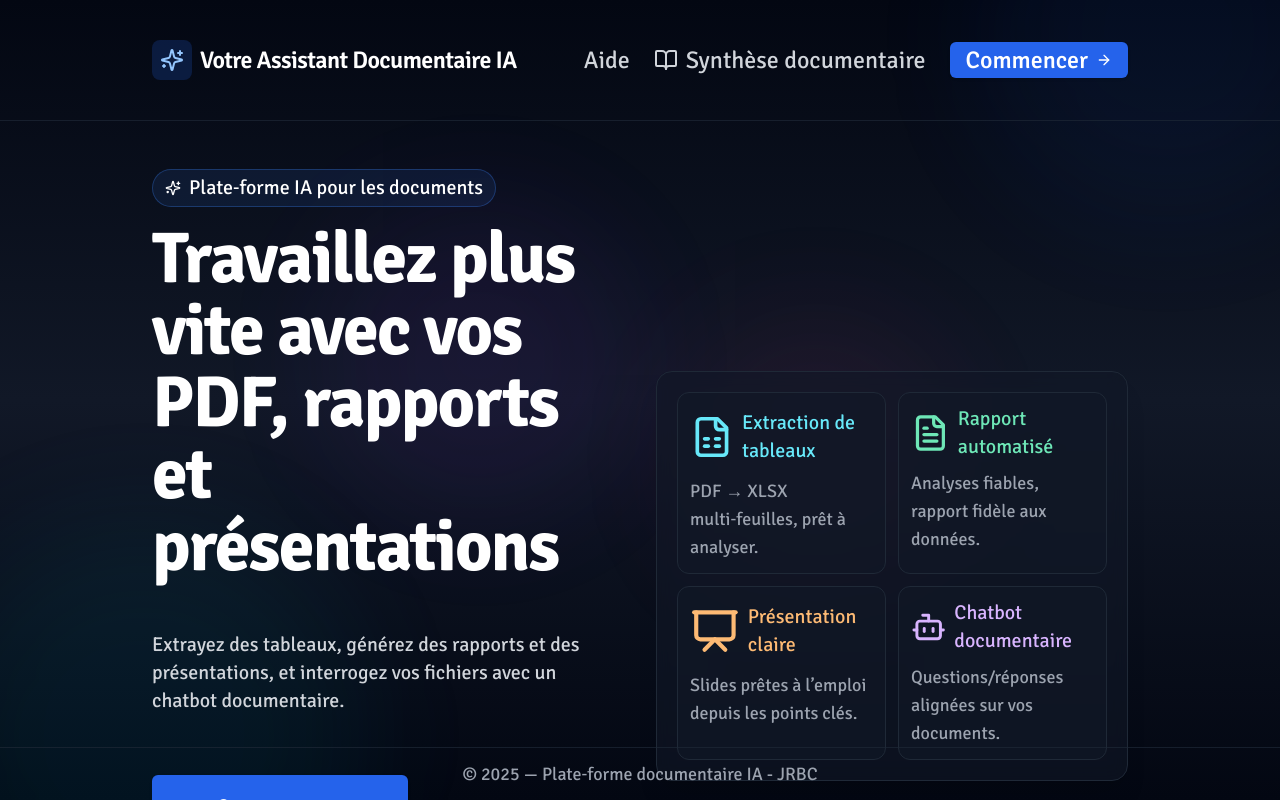
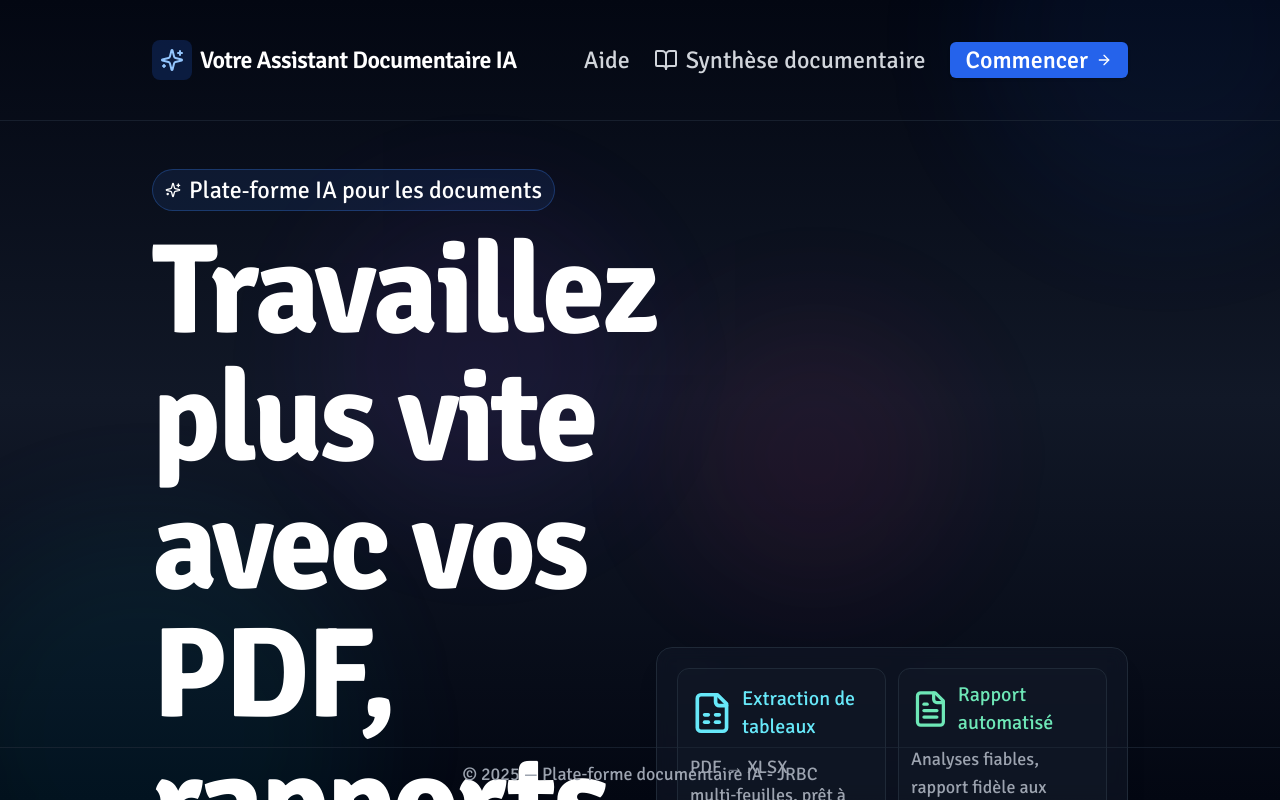
Before and after one commit to Franck-F/projet, a React (Vite) app: page / in a window 1280 px wide. Built offline with nearby package versions, Linux system fonts and the light colour scheme.

Commit message:
configuration du responsive design, et les icônes sont ajustées pour s'adapter à différentes tailles d'écran. Les textes sont également adaptés pour une meilleure lisibilité sur les écrans plus petits.</p>          </section>        </main>      </div>    );  }
 export default Landing;

```diff
--- a/src/screens/Landing/Landing.tsx
+++ b/src/screens/Landing/Landing.tsx
@@ -18,16 +18,16 @@ export const Landing = (): JSX.Element => {
             <span className="inline-flex h-9 w-9 lg:h-10 lg:w-10 items-center justify-center rounded-lg bg-blue-600/20 text-blue-300">
               <Sparkles className="h-5 w-5 lg:h-6 lg:w-6" />
             </span>
-            <span className="text-lg lg:text-2xl font-semibold tracking-tight">Votre Assistant Documentaire IA</span>
+            <span className="text-lg lg:text-xl xl:text-2xl font-semibold tracking-tight">Votre Assistant Documentaire IA</span>
           </div>
           <nav className="hidden md:flex items-center gap-6 text-gray-300">
-            <Link to="/help" className="hover:text-white transition-colors lg:text-2xl">Aide</Link>
-            <a href="https://notebooklm.google.com/notebook/b935055c-463b-4fc4-b680-056da3cd341f" target="_blank" rel="noopener noreferrer" className="inline-flex items-center gap-2 hover:text-white transition-colors lg:text-2xl">
+            <Link to="/help" className="hover:text-white transition-colors lg:text-xl xl:text-2xl">Aide</Link>
+            <a href="https://notebooklm.google.com/notebook/b935055c-463b-4fc4-b680-056da3cd341f" target="_blank" rel="noopener noreferrer" className="inline-flex items-center gap-2 hover:text-white transition-colors lg:text-xl xl:text-2xl">
               <BookOpen className="h-4 w-4 lg:h-6 lg:w-6" />
               Synthèse documentaire
             </a>
             <Button asChild className="bg-blue-600 hover:bg-blue-500 text-white">
-              <Link to="/app" className="inline-flex items-center gap-2 lg:text-2xl">
+              <Link to="/app" className="inline-flex items-center gap-2 lg:text-xl xl:text-2xl">
                 Commencer
                 <ArrowRight className="h-4 w-4 lg:h-4 lg:w-4" />
               </Link>
@@ -41,33 +41,33 @@ export const Landing = (): JSX.Element => {
         <section className="w-4/5 h-full px-4 sm:px-6 py-10 sm:py-12 flex items-center mx-auto xl:h-full xl:w-4/5">
           <div className="w-full h-full mx-auto grid grid-cols-1 lg:grid-cols-12 gap-8 items-center xl:w-full xl:h-full">
             <div className="lg:col-span-6">
-              <div className="inline-flex items-center gap-2 rounded-full border border-blue-500/30 bg-blue-500/10 px-3 py-1 text-base sm:text-lg lg:text-xl">
+              <div className="inline-flex items-center gap-2 rounded-full border border-blue-500/30 bg-blue-500/10 px-3 py-1 text-base sm:text-lg lg:text-xl xl:text-2xl">
                 <Sparkles className="h-4 w-4" />
                 Plate‑forme IA pour les documents
               </div>
-              <h1 className="mt-4 text-4xl sm:text-xl md:text-2xl lg:text-3xl xl:text-7xl font-bold tracking-tight">
+              <h1 className="mt-4 text-4xl sm:text-xl md:text-2xl lg:text-6xl xl:text-9xl font-bold tracking-tight">
                 Travaillez plus vite avec vos PDF, rapports et présentations
               </h1>
-              <p className="mt-3 text-base sm:text-lg md:text-xl lg:text-xl lg:py-9 text-gray-300 leading-7 max-w-2xl">
+              <p className="mt-3 text-base sm:text-lg md:text-xl lg:text-xl xl:text-2xl lg:py-9 text-gray-300 leading-7 max-w-2xl">
                 Extrayez des tableaux, générez des rapports et des présentations, et interrogez vos fichiers avec un chatbot documentaire.
               </p>
               <div className="mt-6 flex flex-wrap gap-3">
-                <Button asChild className="lg:h-16 lg:w-64  px-6 bg-blue-600 hover:bg-blue-500 text-white text-base lg:text-lg xl:text-xl">
+                <Button asChild className="lg:h-16 lg:w-64  px-6 bg-blue-600 hover:bg-blue-500 text-white text-base lg:text-lg xl:text-2xl">
                   <Link to="/app" className="inline-flex items-center gap-2">Commencer <ArrowRight className="h-8 w-8" /></Link>
                 </Button>
-                <Button asChild variant="outline" className="lg:h-16 lg:w-56 px-6 border-gray-700 bg-gray-900 hover:bg-gray-800 text-gray-200 text-base lg:text-lg xl:text-xl">
+                <Button asChild variant="outline" className="lg:h-16 lg:w-56 px-6 border-gray-700 bg-gray-900 hover:bg-gray-800 text-gray-200 text-base lg:text-lg xl:text-2xl">
                   <Link to="/help">Documentation</Link>
                 </Button>
               </div>
               {/* Compact value props row */}
               <div className="mt-5 flex flex-wrap items-center gap-3 text-sm text-gray-300">
-                <span className="inline-flex items-center gap-2 rounded-[5vh] border border-gray-700 bg-gray-800/60 px-5 py-2 sm:text-base lg:h-12 lg:w-32 lg:text-base">
+                <span className="inline-flex items-center gap-2 rounded-[5vh] border border-gray-700 bg-gray-800/60 px-5 py-2 sm:text-base lg:h-12 lg:w-32 lg:text-base xl:text-xl">
                   <span className="h-5 w-5  rounded-full bg-blue-400" /> Rapide
                 </span>
-                <span className="inline-flex items-center gap-2 rounded-[5vh] border border-gray-700 bg-gray-800/60 px-5 py-2 sm:text-base lg:h-12 lg:w-32 lg:text-base">
+                <span className="inline-flex items-center gap-2 rounded-[5vh] border border-gray-700 bg-gray-800/60 px-5 py-2 sm:text-base lg:h-12 lg:w-32 lg:text-base xl:text-xl">
                   <span className="h-5 w-5 rounded-full bg-emerald-400" /> Précis
                 </span>
-                <span className="inline-flex items-center gap-2 rounded-[5vh] border border-gray-700 bg-gray-800/60 px-5 py-2 sm:text-base lg:h-12 lg:w-32 lg:text-base">
+                <span className="inline-flex items-center gap-2 rounded-[5vh] border border-gray-700 bg-gray-800/60 px-5 py-2 sm:text-base lg:h-12 lg:w-32 lg:text-base xl:text-xl">
                   <span className="h-5 w-5 rounded-full bg-purple-400" /> Simple
                 </span>
               </div>
```
